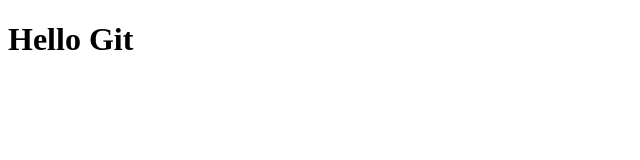
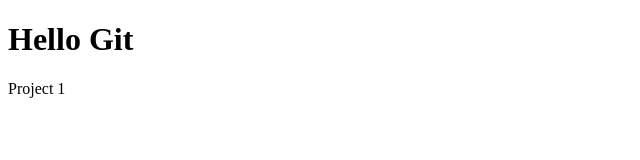
Before and after one commit to Tilahun15/gitPractice, a plain HTML site: page index.html in a window 1280 px wide. Shown: the full height of the page, 0-640 px from the left. Drawn offline with Linux system fonts and the light colour scheme.

Commit message:
Project 1 added

```diff
--- a/index.html
+++ b/index.html
@@ -8,6 +8,7 @@
 </head>
 <body>
   <h1>Hello Git</h1>
+  <div>Project 1</div>
 
 </body>
 </html>
```
